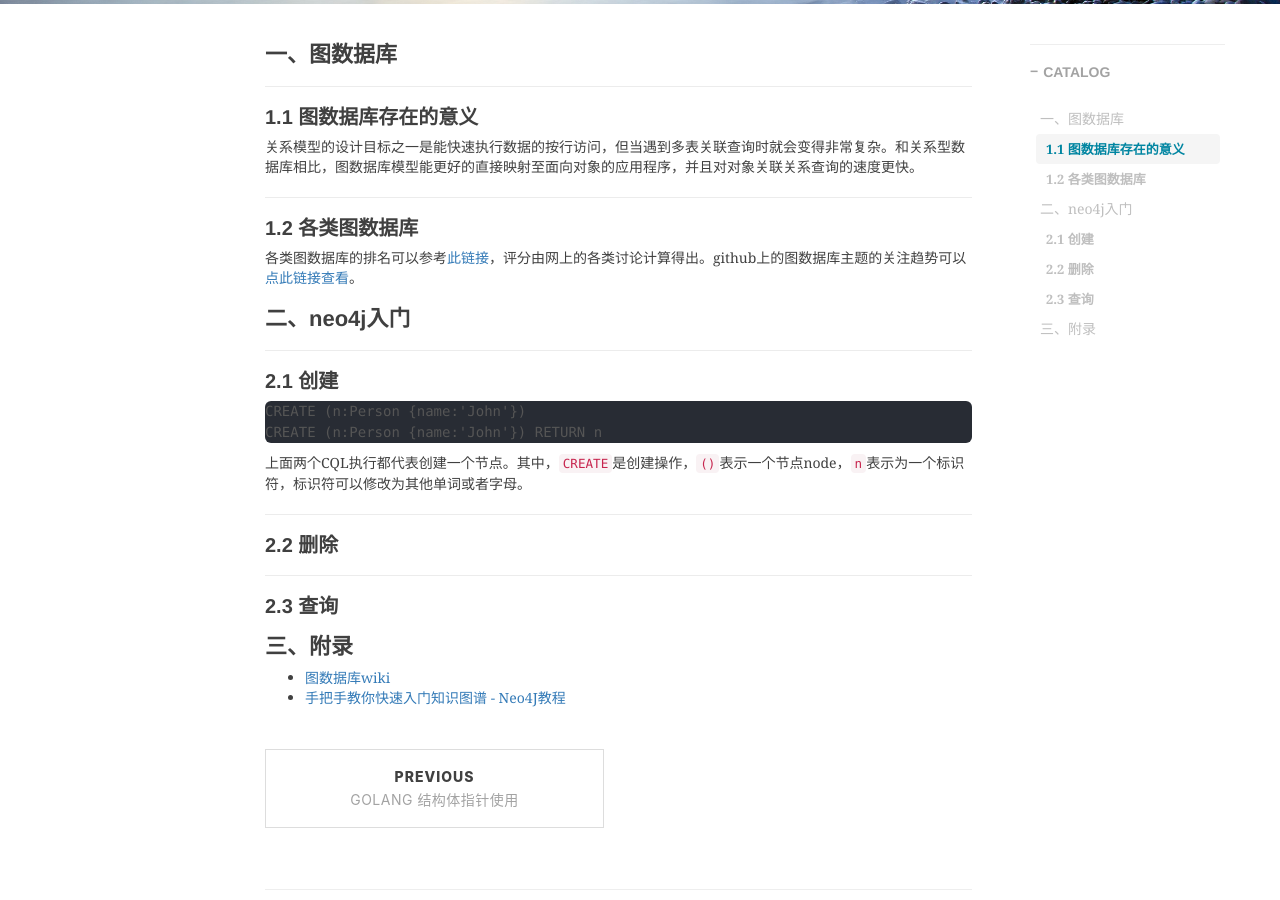
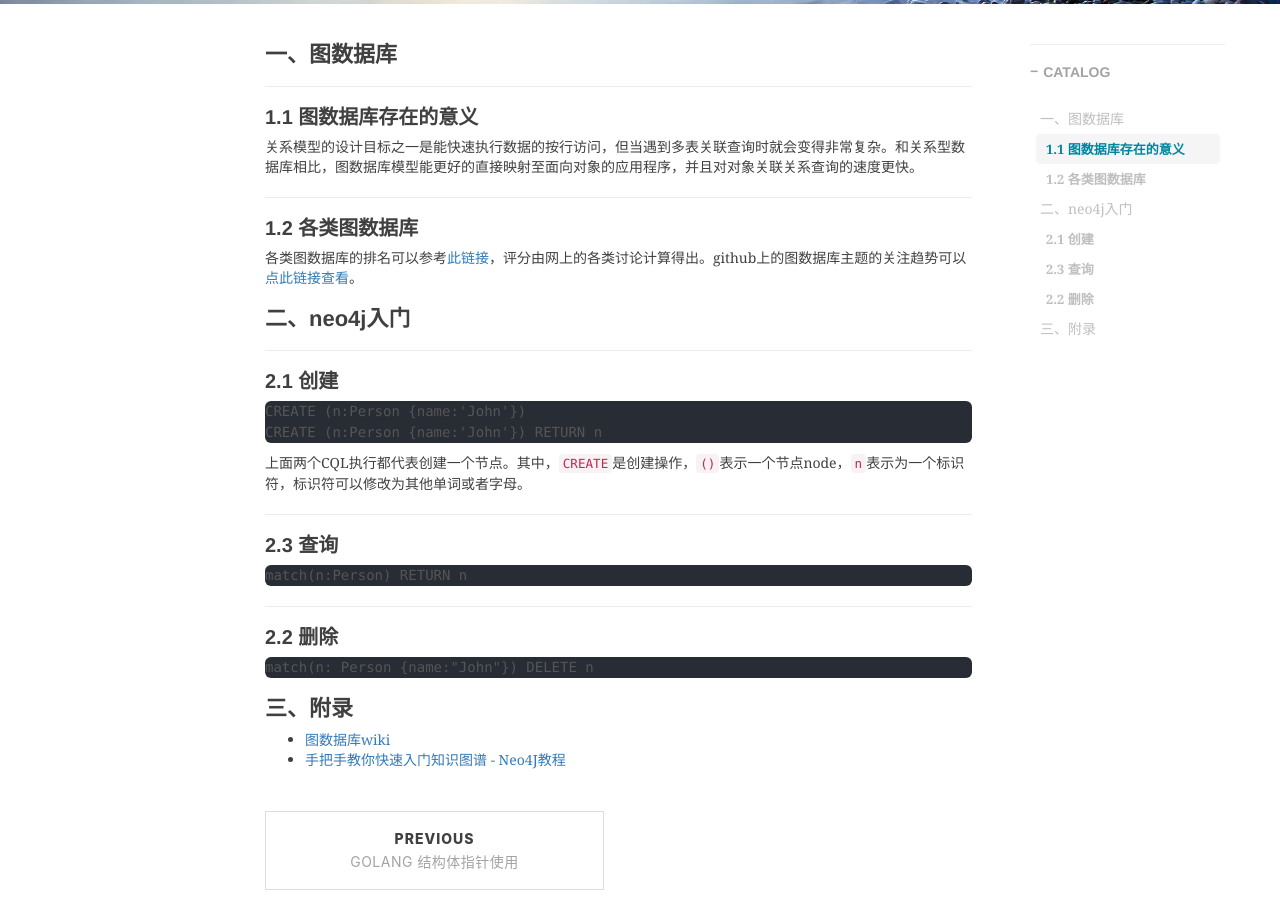
Before and after one commit to shihai1991/shihai1991.github.io, a Jekyll site: the page built from _posts/2022-12-28-图数据库.md, in a window 1280 px wide and 900 px high, scrolled down 451 px. Built offline with Jekyll 4.4.1, drawn with Linux system fonts in a browser that asks for light colours; nearby versions of some CDN libraries; comment, search, counter and statistics services are not loaded.

Commit message:
Update 2022-12-28-图数据库.md

````diff
--- a/_posts/2022-12-28-图数据库.md
+++ b/_posts/2022-12-28-图数据库.md
@@ -23,8 +23,15 @@ CREATE (n:Person {name:'John'}) RETURN n
 ```
 上面两个CQL执行都代表创建一个节点。其中，`CREATE`是创建操作，`()`表示一个节点node，`n`表示为一个标识符，标识符可以修改为其他单词或者字母。
 
+## 2.3 查询
+```
+match(n:Person) RETURN n
+```
+
 ## 2.2 删除
-## 2.3 查询
+```
+match(n: Person {name:"John"}) DELETE n
+```
 
 # 三、附录
 - [图数据库wiki](https://en.wikipedia.org/wiki/Graph_database)
````
